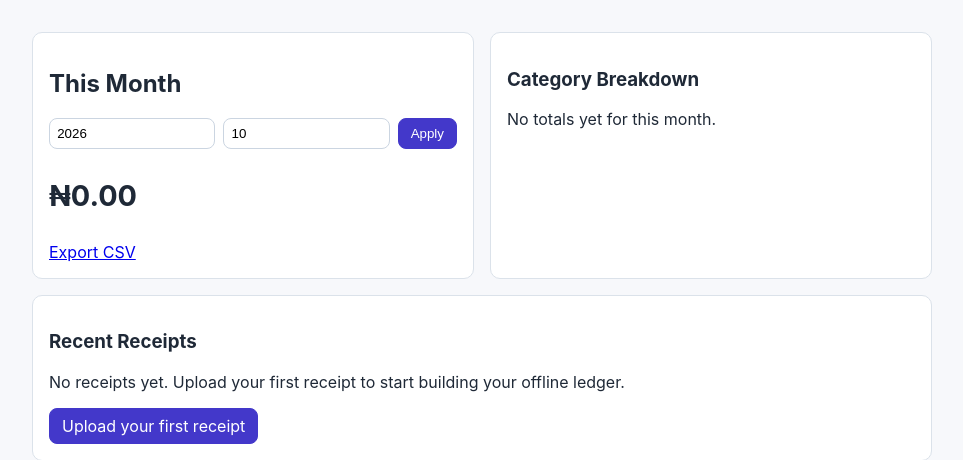
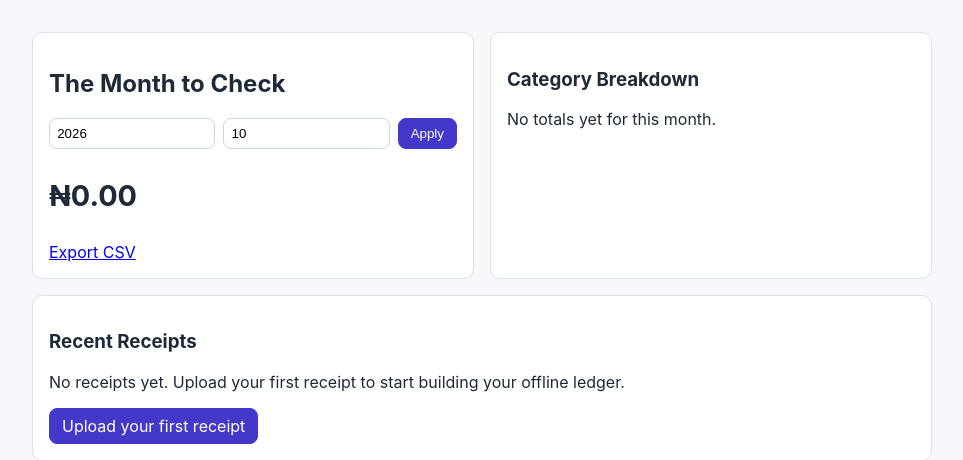
Before and after one commit to Prosperiko/kobokeeper, a FastAPI app: page /dashboard in a window 1280 px wide. Shown: the part 115-575 px from the top of the page, without its empty margins (158-1121 px from the left). Run offline with FastAPI, Linux system fonts and the light colour scheme.

Commit message:
Updated my template files

```diff
--- a/app/templates/dashboard.html
+++ b/app/templates/dashboard.html
@@ -3,7 +3,7 @@
 {% block content %}
 <section class="dashboard-grid">
   <div class="card">
-    <h2>This Month</h2>
+    <h2>The Month to Check</h2>
     <form method="get" class="month-filter">
       <input type="number" name="year" min="2000" max="2100" value="{{ year }}" />
       <input type="number" name="month" min="1" max="12" value="{{ month }}" />
--- a/app/templates/upload.html
+++ b/app/templates/upload.html
@@ -64,7 +64,7 @@
       <span class="btn-wait">&#9203; Extracting&hellip; please wait</span>
     </button>
     <p class="upload-hint">
-      Gemma runs on <strong>your machine</strong>, not in the cloud &mdash; extraction
+      Gemma runs on <strong>your machine</strong>, not in the cloud - extraction
       takes <strong>30s&ndash;3 min</strong>. Keep this tab open.
     </p>
     <div class="extract-status" aria-live="polite">
```
